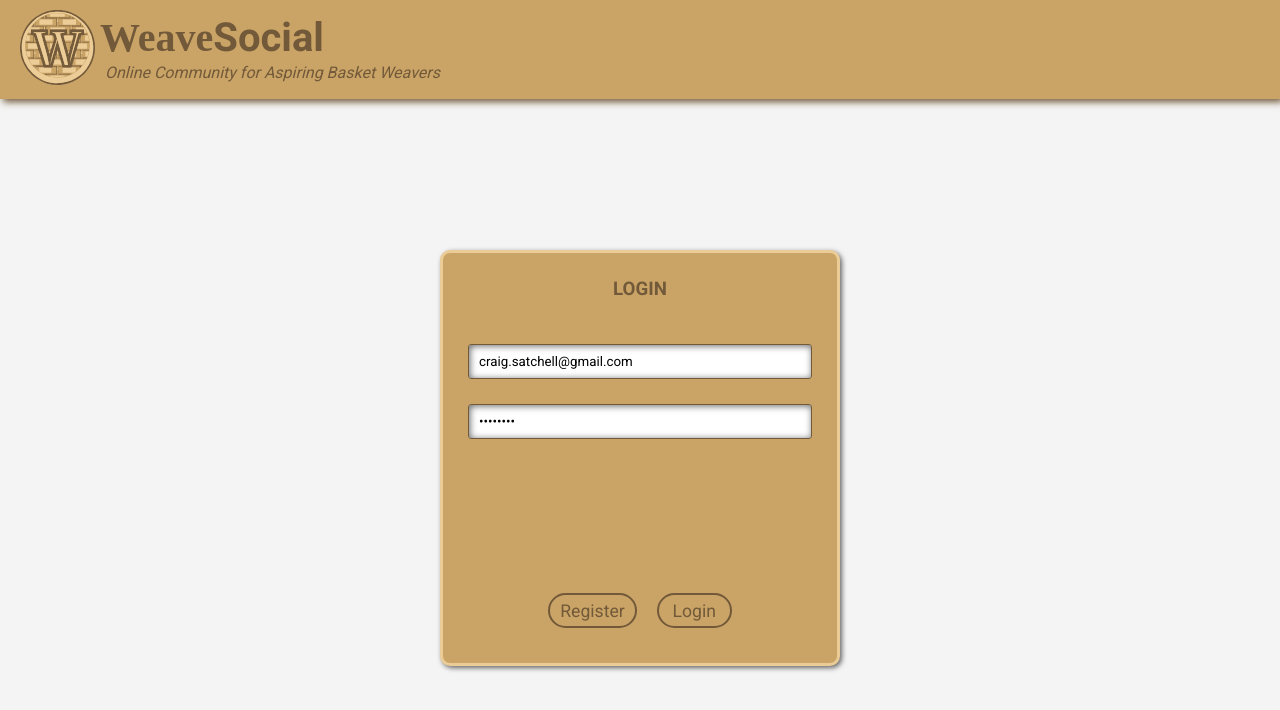
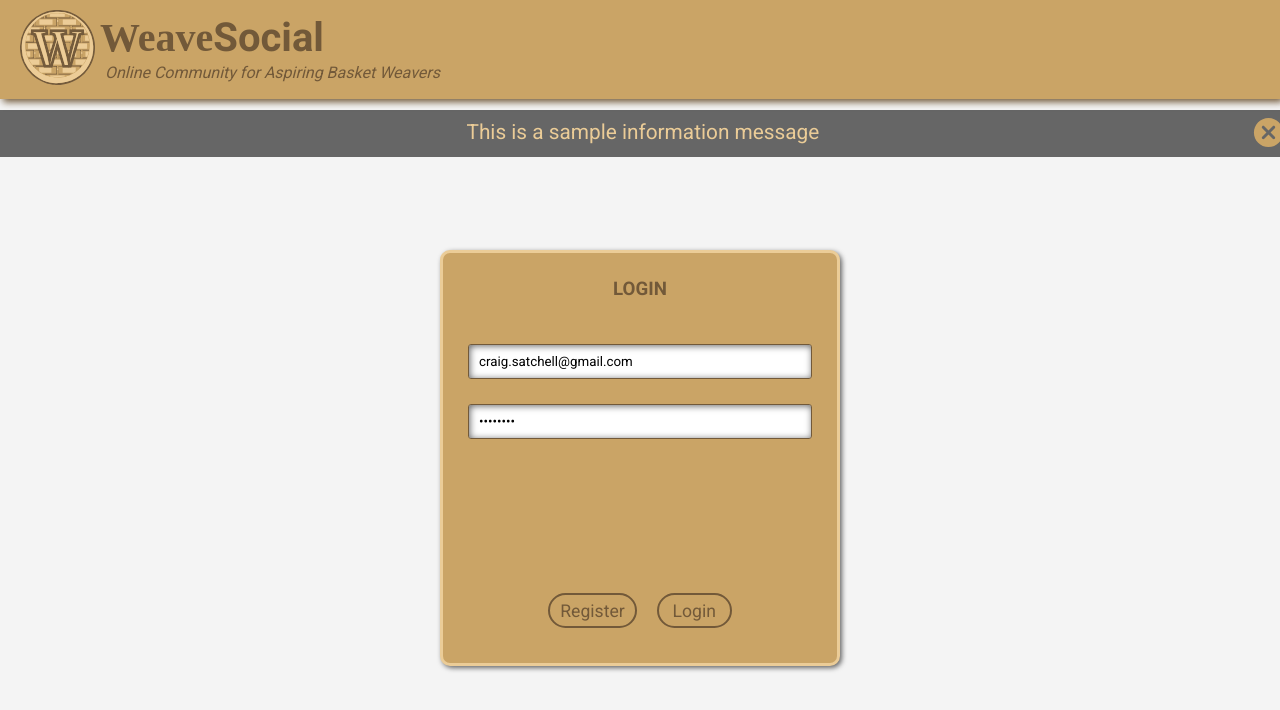
Before and after one commit to allythiel/social-media-front-end, a React (Create React App) app: page / in a window 1280 px wide. Shown: the top 710 px of the page. Built offline with nearby package versions, Linux system fonts and the light colour scheme; no server answers.

Commit message:
add MessageBar component

```diff
--- a/src/App.js
+++ b/src/App.js
@@ -2,6 +2,7 @@ import React, { useState, useEffect } from 'react'
 import Header from './components/header/header'
 import Main from './components/main/main';
 import AppLogin from './components/appLogin/appLogin';
+import MessageBar from './components/messageBar/messageBar';
 import axios from 'axios';
 import './App.css'
 
@@ -16,6 +17,8 @@ const App = () => {
    const [loggedIn, setLoggedIn] = useState(false);
    const [register, setRegister] = useState(false);
    const [registering, setRegistering] = useState(false);
+   const [messageText, setMessageText] = useState('');
+   const [showMessageBar, setShowMessageBar] = useState(true);
 
 
    const aboutme = 'Lorem ipsum dolor sit amet consectetur adipisicing elit. Facere eos illum accusantium. Animi, consequuntur assumenda!';
@@ -41,6 +44,7 @@ const App = () => {
    return (
       <div id='app' className='App'>
          <Header loggedIn={loggedIn} setLoggedIn={setLoggedIn} />
+         { showMessageBar && <MessageBar messageText={'This is a sample information message'} setShowMessageBar={setShowMessageBar} /> }
          <div className='content'>
             {(!loggedIn || registering) && <AppLogin register={register} registering={registering} setRegistering={setRegistering} setRegister={setRegister} setLoggedIn={setLoggedIn} />}
             {loggedIn && <Main aboutme={aboutme} name={name} friends={friends} />}
--- /dev/null
+++ b/src/Components/messageBar/messageBar.css
@@ -0,0 +1,35 @@
+.message-bar {
+    position: fixed;
+    display: flex;
+    width: 100%;
+    top: 110px;
+    left: 0;
+    justify-content: space-between;
+    font-size: 1.3em;
+    background-color: #666666;
+    color: var(--theme-light);
+    padding: 0;
+    margin: 0;
+}
+
+.message-bar div {
+    margin-left: 25px;
+    margin-right: 10px;
+}
+
+.message-bar .cancel-icon {
+    font-size: 1.3em;
+    margin-top: 5px;
+    color: var(--theme-medium);
+    width: 1.5%;
+}
+
+.message-bar .cancel-icon:hover {
+    color: var(--theme-light);
+}
+
+.message-bar .message-text {
+   margin: 10px 0 0 60px;
+    text-align: center;
+    width: 98%;
+}
--- /dev/null
+++ b/src/Components/messageBar/messageBar.js
@@ -0,0 +1,13 @@
+import React from 'react';
+import { CancelRounded } from '@material-ui/icons';
+import './messageBar.css'
+
+const MessageBar = (props) => {
+   return (
+      <div className='message-bar'>
+         <div className='message-text'>{props.messageText}</div><div className='cancel-icon' onClick={() => props.setShowMessageBar(false)}><CancelRounded fontSize='large' /></div>
+      </div>
+   )
+}
+
+export default MessageBar;
```
